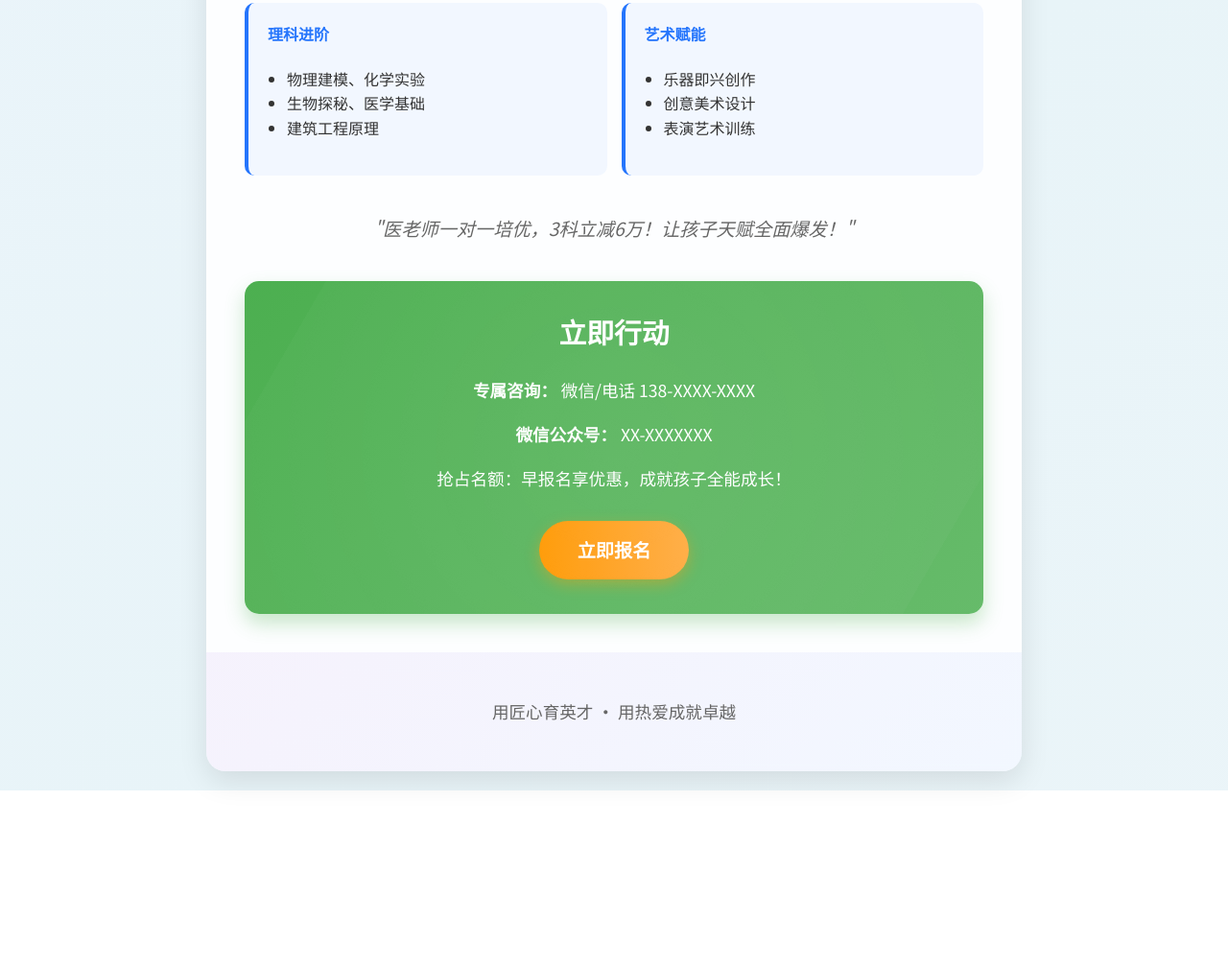
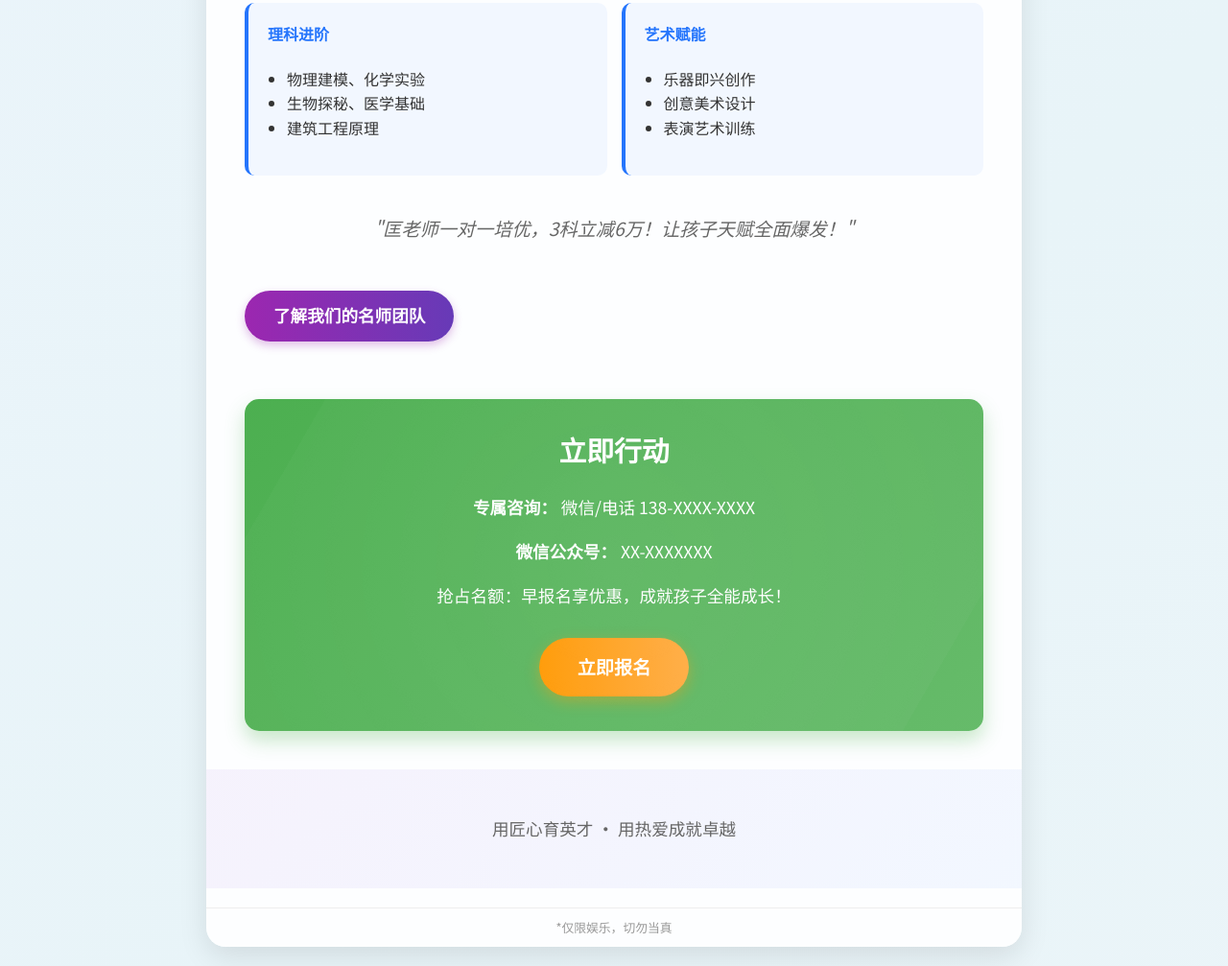
Before and after one commit to yanhualuoyu11/teacherkuang, a plain HTML site: page index.html in a window 1280 px wide. Shown: the part 1665-2672 px from the top of the page at 96% size. Before the commit the page ends 2489 px from the top, so only its background shows below. Drawn offline with Linux system fonts and the light colour scheme.

Commit message:
Update index.html

```diff
--- a/index.html
+++ b/index.html
@@ -296,6 +296,34 @@
             font-weight: 500;
         }
 
+        .disclaimer {
+            font-size: 0.8rem;
+            color: #999;
+            text-align: center;
+            margin-top: 20px;
+            padding: 10px;
+            border-top: 1px solid #eee;
+        }
+
+        .teacher-button {
+            display: inline-block;
+            background: linear-gradient(to right, #9c27b0, #673ab7);
+            color: white;
+            padding: 12px 30px;
+            border-radius: 50px;
+            text-decoration: none;
+            font-weight: bold;
+            margin: 20px auto;
+            font-size: 1.1rem;
+            transition: all 0.3s ease;
+            box-shadow: 0 4px 10px rgba(156, 39, 176, 0.3);
+        }
+
+        .teacher-button:hover {
+            transform: translateY(-2px);
+            box-shadow: 0 6px 15px rgba(156, 39, 176, 0.4);
+        }
+
         @media (max-width: 768px) {
             .header h1 {
                 font-size: 2rem;
@@ -394,8 +422,10 @@
             </div>
 
             <div class="tagline">
-                "医老师一对一培优，3科立减6万！让孩子天赋全面爆发！"
+                "匡老师一对一培优，3科立减6万！让孩子天赋全面爆发！"
             </div>
+
+            <a href="teachers.html" class="teacher-button">了解我们的名师团队</a>
 
             <div class="cta">
                 <h2>立即行动</h2>
@@ -409,6 +439,10 @@
         <div class="footer">
             <p>用匠心育英才 · 用热爱成就卓越</p>
         </div>
+
+        <div class="disclaimer">
+            *仅限娱乐，切勿当真
+        </div>
     </div>
 </body>
 </html>
```
